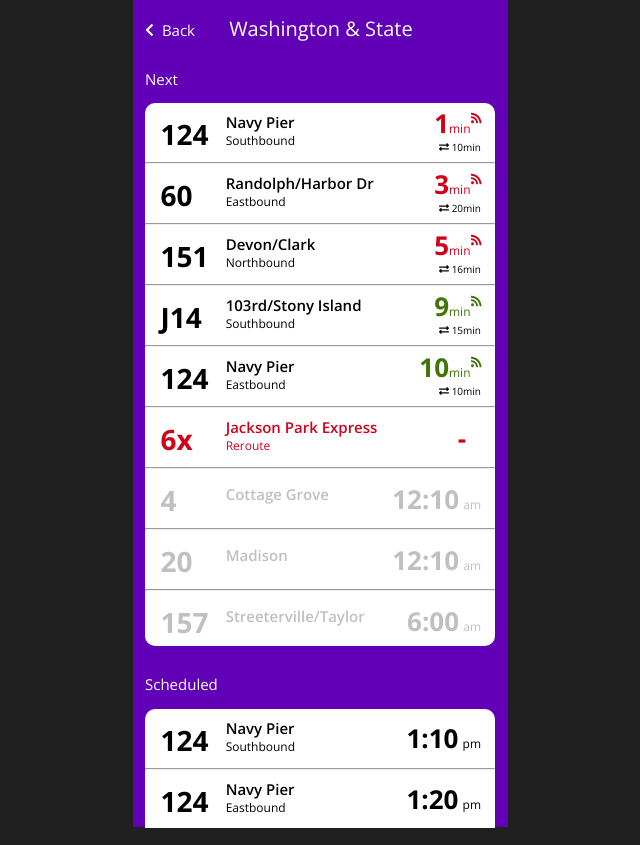
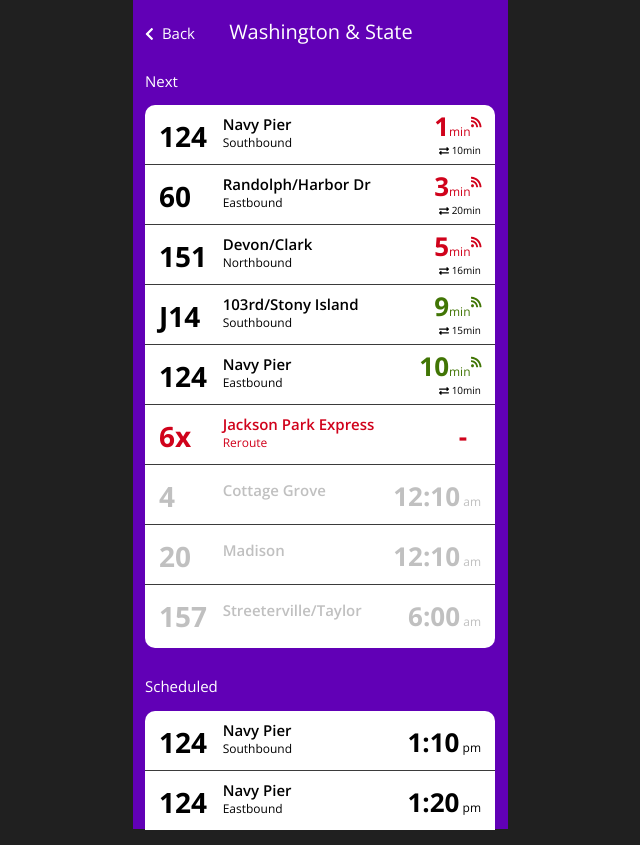
Before and after one commit to edhirao/frontendchallenge, a plain HTML site: page index.html in a window 1280 px wide. Shown: the whole page, without its empty margins (320-960 px from the left). Drawn offline with nearby package versions, Linux system fonts and the light colour scheme.

Commit message:
modify files

```diff
--- a/index.html
+++ b/index.html
@@ -11,9 +11,7 @@
 </head>
 <body>
     <main id="phone-screen">
-
         <section id="top">
-            <!-- Icon -->
             <i class="fas fa-chevron-left fa-sm"></i>
             <h3 class="cta">Back</h3>
             <div class="bus-stop">
@@ -23,13 +21,10 @@
 
         <section class="next">
             <h3 class="nx-tx">Next</h3>
+            <ul class="next-card">
 
-            <section class="next-card">
-
-                <div class="single">
-                    <ul class="info">
-                        <li>124</li>
-                    </ul>
+                <li class="single">
+                    <h3 class="info">124</h3>
                     <ul class="sec-info">
                         <li class="stop">Navy Pier</li>
                         <li class="direction">Southbound</li>
@@ -38,14 +33,10 @@
                         <li class="number red">1<span class="min">min<i class="fas fa-rss"></i></span></li>
                         <li class="upnext"><i class="fas fa-exchange-alt"></i> 10min</li>
                     </ul>
-                </div>
+                </li>
 
-                <hr>
-
-                <div class="single">
-                    <ul class="info">
-                        <li>60</li>
-                    </ul>
+                <li class="single">
+                    <h3 class="info">60</h3>
                     <ul class="sec-info">
                         <li class="stop">Randolph/Harbor Dr</li>
                         <li class="direction">Eastbound</li>
@@ -54,14 +45,10 @@
                         <li class="number red">3<span class="min">min<i class="fas fa-rss"></i></span></li>
                         <li class="upnext"><i class="fas fa-exchange-alt"></i> 20min</li>
                     </ul>
-                </div>
+                </li>
 
-                <hr>
-
-                <div class="single">
-                    <ul class="info">
-                        <li>151</li>
-                    </ul>
+                <li class="single">
+                    <h3 class="info">151</h3>
                     <ul class="sec-info">
                         <li class="stop">Devon/Clark</li>
                         <li class="direction">Northbound</li>
@@ -70,14 +57,10 @@
                         <li class="number red">5<span class="min">min<i class="fas fa-rss"></i></span></li>
                         <li class="upnext"><i class="fas fa-exchange-alt"></i> 16min</li>
                     </ul>
-                </div>
+                </li>
 
-                <hr>
-
-                <div class="single">
-                    <ul class="info">
-                        <li>J14</li>
-                    </ul>
+                <li class="single">
+                    <h3 class="info">J14</h3>
                     <ul class="sec-info">
                         <li class="stop">103rd/Stony Island</li>
                         <li class="direction">Southbound</li>
@@ -86,14 +69,10 @@
                         <li class="number green">9<span class="min">min<i class="fas fa-rss"></i></span></li>
                         <li class="upnext"><i class="fas fa-exchange-alt"></i> 15min</li>
                     </ul>
-                </div>
+                </li>
 
-                <hr>
-
-                <div class="single">
-                    <ul class="info">
-                        <li>124</li>
-                    </ul>
+                <li class="single">
+                    <h3 class="info">124</h3>
                     <ul class="sec-info">
                         <li class="stop">Navy Pier</li>
                         <li class="direction">Eastbound</li>
@@ -102,117 +81,70 @@
                         <li class="number green">10<span class="min">min<i class="fas fa-rss"></i></span></li>
                         <li class="upnext"><i class="fas fa-exchange-alt"></i> 10min</li>
                     </ul>
-                </div>
+                </li>
 
-                <hr>
-
-                <div class="single">
-                    <ul class="info">
-                        <li>6x</li>
-                    </ul>
+                <li class="single">
+                    <h3 class="info">6x</h3>
                     <ul class="sec-info">
                         <li class="stop">Jackson Park Express</li>
                         <li class="direction">Reroute</li>
                     </ul>
-                    <ul class="num-min-no">
-                        <li class="number dash">-</li>
-                        <li class="min"></li>
-                        <!-- doesn't need icon -->
-                    </ul>
-                </div>
+                    <p class="num-min-no number dash">-</p>
+                </li>
 
-                <hr>
-
-                <div class="single">
-                    <ul class="info">
-                        <li class="line">4</li>
-                    </ul>
+                <li class="single">
+                    <h3 class="info">4</h3>
                     <ul class="sec-info">
                         <li class="stop">Cottage Grove</li>
                         <li class="blank">.</li>
                     </ul>
-                    <ul class="num-min-no">
-                        <li class="time">12:10</li>
-                        <li class="day-period">am</li>
-                        <!-- doesn't need icon -->
-                    </ul>
-                </div>
+                    <p class="num-min-no time"><time>12:10</time><span class="day-period"> am</span></p>
+                </li>
 
-                <hr>
-
-                <div class="single">
-                    <ul class="info">
-                        <li class="line">20</li>
-                    </ul>
+                <li class="single">
+                    <h3 class="info">20</h3>
                     <ul class="sec-info">
                         <li class="stop">Madison</li>
                         <li class="blank">.</li>
                     </ul>
-                    <ul class="num-min-no">
-                        <li class="time">12:10</li>
-                        <li class="day-period">am</li>
-                        <!-- doesn't need icon -->
-                    </ul>
-                </div>
+                    <p class="num-min-no time"><time>12:10</time><span class="day-period"> am</span></p>
+                </li>
 
-                <hr>
-
-                <div class="single">
-                    <ul class="info">
-                        <li>157</li>
-                    </ul>
+                <li class="single">
+                    <h3 class="info">157</h3>
                     <ul class="sec-info">
                         <li class="stop">Streeterville/Taylor</li>
                         <li class="blank">.</li>
                     </ul>
-                    <ul class="num-min-no">
-                        <li class="time">6:00</li>
-                        <li class="day-period">am</li>
-                        <!-- doesn't need icon -->
-                        <!-- doesn't need hr -->
-                    </ul>
-                </div>
-            </section>
+                    <p class="num-min-no time"><time>6:00</time><span class="day-period"> am</span></p>
+                </li>
+
+            </ul>
         </section>
 
         <section class="scheduled">
             <h3 class="nx-tx space">Scheduled</h3>
+            <ul class="scheduled-card">
 
-            <section class="scheduled-card">
-
-                <div class="single">
-                    <ul class="info">
-                        <li>124</li>
-                    </ul>
+                <li class="single">
+                    <h3 class="info">124</h3>
                     <ul class="sec-info">
                         <li class="stop">Navy Pier</li>
                         <li class="direction">Southbound</li>
                     </ul>
-                    <ul class="num-min-no">
-                        <li class="time">1:10</li>
-                        <li class="day-period">pm</li>
-                        <!-- icon -->
-                    </ul>
-                </div>
+                    <p class="num-min-no time"><time>1:10</time><span class="day-period"> pm</span></p>
+                </li>
 
-                <hr>
-
-                <div class="single">
-                    <ul class="info">
-                        <li>124</li>
-                    </ul>
+                <li class="single">
+                    <h3 class="info">124</h3>
                     <ul class="sec-info">
                         <li class="stop">Navy Pier</li>
                         <li class="direction">Eastbound</li>
                     </ul>
-                    <ul class="num-min-no">
-                        <li class="time">1:20</li>
-                        <li class="day-period">pm</li>
-                        <!-- icon -->
-                    </ul>
-                </div>
+                    <p class="num-min-no time"><time>1:20</time><span class="day-period"> pm</span></p>
+                </li>
 
-            </section>
+            </ul>
         </section>
     </main>
 </body>
--- a/main.css
+++ b/main.css
@@ -1,3 +1,10 @@
+/* -------------- Tags ---------------*/
+
+*{
+    margin:0;
+    padding:0;
+}
+
 body {
     background-color: #202020;
     color: 3b3b3b;
@@ -8,22 +15,126 @@ h2 {
     font-size: 20px;
 }
 
-hr {
-    margin-top: 0;
-    margin-bottom: 0;
+ul {
+    list-style: none;
 }
 
-
-ul {
-    list-style: none;
-    margin-top: 10px;
-}
+/* ------------- Top ------------- */
 
 #phone-screen {
     background-color: #6100b6;
     width: 375px;
-    height: 827px;
+    height: 829px;
     margin: auto;
+}
+
+#top {
+    margin-left: 12.5px;
+    padding-top: 20px;
+}
+
+.cta {
+    display: inline-block;
+}
+
+.bus-stop {
+    display: inline-block;
+    margin-left: 30px;
+}
+
+/*--------------- Next ----------------*/
+
+.nx-tx {
+    margin-left: 12.5px;
+}
+
+.next {
+    margin-top: 30px;
+}
+
+.next-card {
+    width: 350px;
+    height: 543px;
+    background-color: white;
+    border-radius: 10px;
+    margin: auto;
+    margin-top: 15px;
+}
+
+.single {
+    height: 59px;
+    border-bottom: #3b3b3b solid 1px;
+}
+
+.single:last-of-type{
+    border-bottom: none;
+}
+
+.info {
+    margin-top: 15px;
+    font-size: 28px;
+    font-weight: 700;
+    display: inline-block;
+    width: 12%;
+    margin-left: 4%;
+}
+
+.sec-info {
+    font-weight: 600;
+    display: inline-block;
+    width: 51%;
+    margin-left: 5%;
+}
+
+.stop {
+    height: 10px;
+}
+
+.direction {
+    font-size: 12px;
+    font-weight: 400;
+    margin-top: 10px;
+}
+
+.num-min {
+    text-align: right;
+    margin-top: -40px;
+    margin-right: 4%;
+}
+
+.upnext {
+    font-size: 10px;
+    font-weight: 400;
+    margin-top: 3px;
+    margin-right: 0;
+}
+
+.num-min-no {
+    text-align: right;
+    margin-top: -30px;
+    margin-right: 4%;
+}
+
+.number,
+.time {
+    /* display: inline; */
+    font-size: 26px;
+    font-weight: 700;
+}
+
+/* ------- scheduled card ---------- */
+
+.space {
+    margin-top: 30px;
+}
+
+.scheduled-card {
+    width: 350px;
+    height: 119px;
+    background-color: white;
+    border-radius: 10px 10px 0 0;
+    margin: auto;
+    margin-top:15px;
 }
 
 h2,
@@ -39,63 +150,18 @@ h2,
     font-size: 15px;
 }
 
-.nx-tx {
-    margin-left: 12.5px;
+.min,
+.day-period {
+    font-size: 12px;
+    font-weight: 400;
+    display: inline;
 }
 
-.space {
-    margin-top: 30px;
+.dash {
+    margin-right: 8%;
 }
 
-.single {
-    height: 59px;
-}
-
-.info {
-    margin-top: 15px;
-    font-size: 28px;
-    font-weight: 700;
-    display: inline-block;
-    width: 12%;
-    margin-left: -7%;
-}
-
-.sec-info {
-    font-weight: 600;
-    display: inline-block;
-    width: 51%;
-    margin-left: -6%;
-}
-
-.stop {
-    height: 10px;
-}
-
-.direction {
-    font-size: 12px;
-    font-weight: 400;
-    margin-top: 10px;
-}
-
-.num-min {
-    /* display: inline-block; */
-    /* width: 26%; */
-    /* margin-right: 0; */
-    text-align: right;
-    margin-top: -70px;
-    margin-right: 4%;
-}
-
-.num-min-no {
-    /* display: inline-block; */
-    /* width: 26%; */
-    /* margin-right: 0; */
-    text-align: right;
-    margin-top: -60px;
-    margin-right: 4%;
-}
-
-
+/* --------------- Colors --------------- */
 
 .blank {
     color: white;
@@ -117,60 +183,6 @@ h2,
     color: #c0c0c0;
 }
 
-.number,
-.time {
-    display: inline;
-    font-size: 26px;
-    font-weight: 700;
-}
-
-.min,
-.day-period {
-    font-size: 12px;
-    font-weight: 400;
-    display: inline;
-}
-
-.upnext {
-    font-size: 10px;
-    font-weight: 400;
-    margin-top: 3px;
-    margin-right: 0;
-}
-
-.dash {
-    margin-right: 5%;
-}
-
-.cta {
-    display: inline-block;
-}
-
-.bus-stop {
-    display: inline-block;
-    margin-left: 30px;
-}
-
-.next-card {
-    width: 350px;
-    height: 543px;
-    background-color: white;
-    border-radius: 10px;
-    margin: auto;
-}
-
-.scheduled-card {
-    width: 350px;
-    height: 119px;
-    background-color: white;
-    border-radius: 10px 10px 0 0;
-    margin: auto;
-}
-
-
-#top {
-    margin-left: 12.5px;
-}
 /* ----------- Icon ------------*/
 
 .fa-chevron-left {
```
